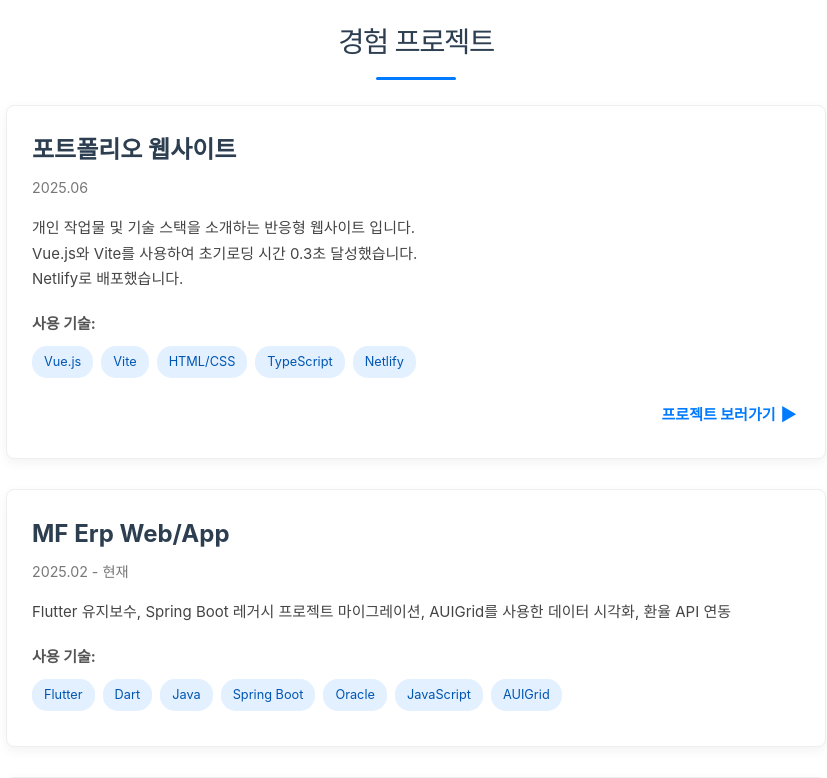
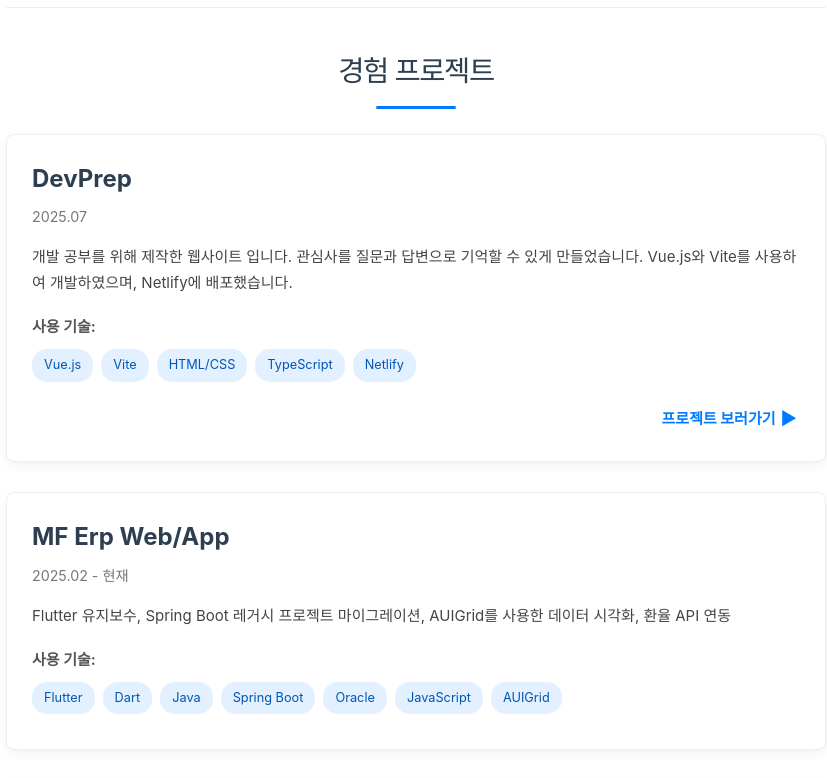
Before and after one commit to devJZen/my-resume, a Vue app: page / in a window 1280 px wide. Shown: the part 1520-2298 px from the top of the page, without its empty margins (224-1051 px from the left). Built offline with nearby package versions, Linux system fonts and the light colour scheme.

Commit message:
update ko-resumeData.ts

```diff
--- a/src/components/resume/SkillFrequencyChart.vue
+++ b/src/components/resume/SkillFrequencyChart.vue
@@ -134,7 +134,7 @@
 /* 모바일 반응형 조정 */
 @media (max-width: 768px) {
   .chart-container {
-    max-width: 100%; /* 모바일에서 너비 조정 */
+    width: 90%; /* 모바일에서 너비 조정 */
   }
 }
 </style>
--- a/src/data/ko-resumeData.ts
+++ b/src/data/ko-resumeData.ts
@@ -27,6 +27,7 @@
         '유틸 단위테스트 작성',
         'AUIGrid를 사용하여 데이터 시각화',
         '환율 API 연동 및 데이터 처리',
+        '배치관리 API 개발',
       ],
       skillsUsed: ['Java', 'JavaScript', 'HTML/CSS', 'Oracle', 'SVN'],
     },
@@ -63,8 +64,12 @@
       major: '정보통신',
       degree: '전문학사',
       duration: '2020.03 - 2023.02',
-      details:
-        "2021-2022 학회장 역임, 전공동아리 'CNC', '푸른꿈나무' 운영,  오픈소스 프로젝트 'TomTom' 개발, 졸업 프로젝트 '청각장애인을 위한 스마트 LED' 개발",
+      details: [
+        '2021-2022 학회장 역임',
+        "전공동아리 'CNC', '푸른꿈나무' 운영",
+        "오픈소스 프로젝트 'TomTom' 개발",
+        "졸업 프로젝트 '청각장애인을 위한 스마트 LED' 개발",
+      ],
     },
   ],
   skills: {
@@ -87,12 +92,12 @@
   projects: [
     {
       id: 1,
-      name: '포트폴리오 웹사이트',
-      duration: '2025.06',
+      name: 'DevPrep',
+      duration: '2025.07',
       description:
-        '개인 작업물 및 기술 스택을 소개하는 반응형 웹사이트 입니다. \n Vue.js와 Vite를 사용하여 초기로딩 시간 0.3초 달성했습니다. \n Netlify로 배포했습니다.',
+        '개발 공부를 위해 제작한 웹사이트 입니다. 관심사를 질문과 답변으로 기억할 수 있게 만들었습니다. Vue.js와 Vite를 사용하여 개발하였으며, Netlify에 배포했습니다.',
       skillsUsed: ['Vue.js', 'Vite', 'HTML/CSS', 'TypeScript', 'Netlify'],
-      link: 'https://github.com/devJZen/my-resume',
+      link: 'https://devwithme.netlify.app/',
     },
     {
       id: 2,
--- a/src/types/indexData.ts
+++ b/src/types/indexData.ts
@@ -32,7 +32,7 @@
   major: string
   degree: string
   duration: string
-  details?: string // 추가 정보 (예: 졸업 프로젝트, 주요 과목 등)
+  details?: string[] // 추가 정보 (예: 졸업 프로젝트, 주요 과목 등)
 }
 
 export interface Skills {
```
